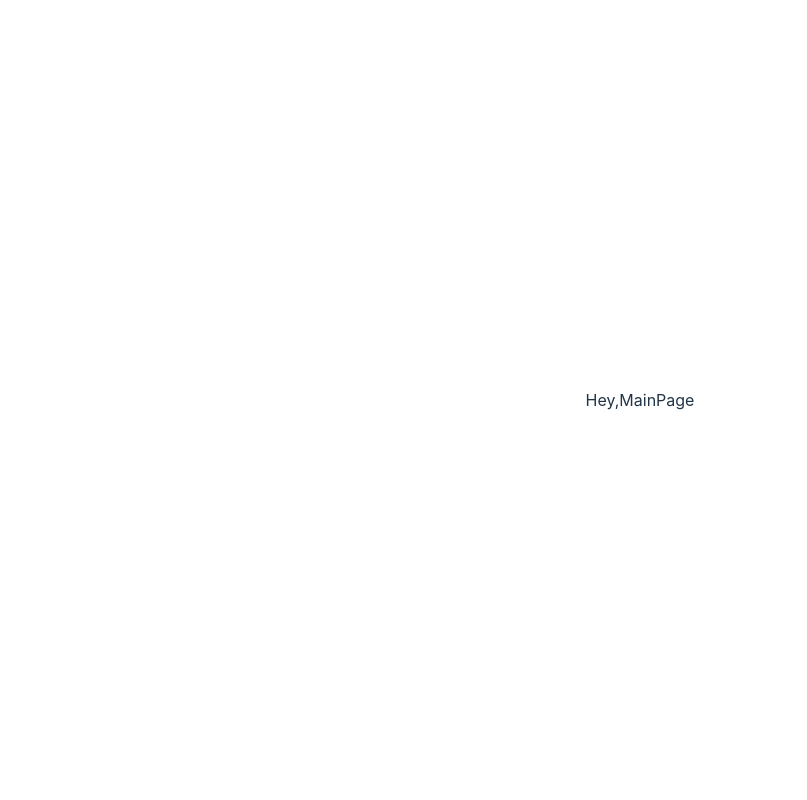
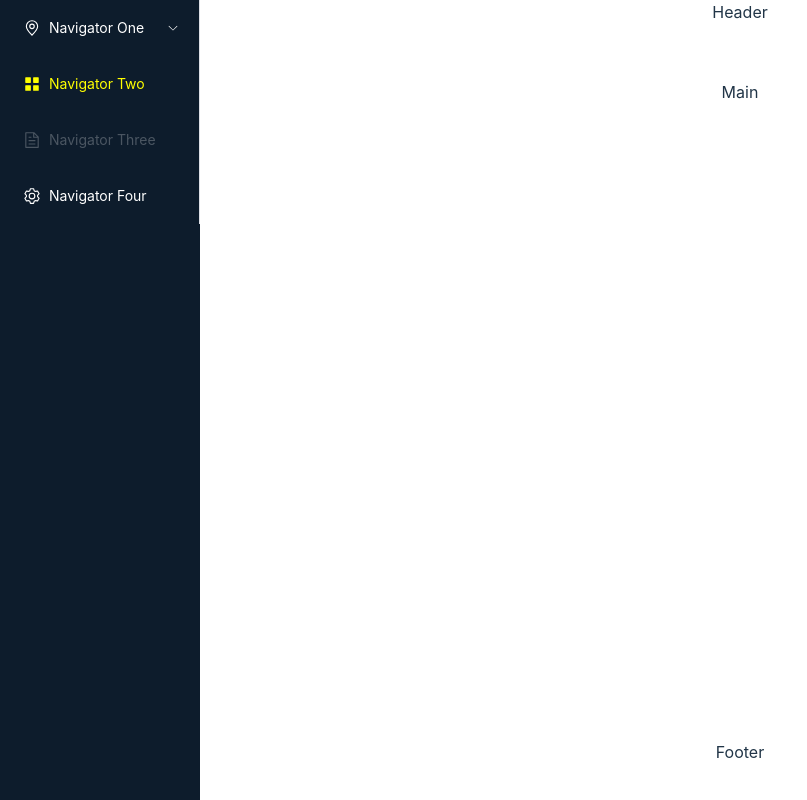
Before and after one commit to Smart-financial-class/PowerMonitor, a Vue app: page / in a window 1280 px wide. Shown: the whole page, without its empty margins (0-807 px from the left). Built offline with nearby package versions, Linux system fonts and the light colour scheme.

Commit message:
引入了Element Plus，对主页进行了布局，同时调整了Eslint的规范

```diff
--- a/index.html
+++ b/index.html
@@ -10,4 +10,12 @@
     <div id="app"></div>
     <script type="module" src="/src/main.js"></script>
   </body>
+  <style>
+    #app {
+      width: 100vw;
+      height: 100vh;
+      padding: 0;
+      margin: 0;
+    }
+  </style>
 </html>
--- a/package.json
+++ b/package.json
@@ -9,18 +9,22 @@
     "preview": "vite preview"
   },
   "dependencies": {
+    "element-plus": "^2.2.16",
     "vue": "^3.2.37",
     "vue-router": "^4.1.5"
   },
   "devDependencies": {
     "@typescript-eslint/eslint-plugin": "^5.0.0",
     "@vitejs/plugin-vue": "^3.1.0",
+    "babel-eslint": "^10.1.0",
     "eslint": "^8.0.1",
     "eslint-config-standard-with-typescript": "^22.0.0",
     "eslint-plugin-import": "^2.25.2",
     "eslint-plugin-n": "^15.0.0",
     "eslint-plugin-promise": "^6.0.0",
     "eslint-plugin-vue": "^9.4.0",
+    "less": "^4.1.3",
+    "less-loader": "^11.0.0",
     "typescript": "*",
     "vite": "^3.1.0"
   }
--- a/src/views/MainPage.vue
+++ b/src/views/MainPage.vue
@@ -2,15 +2,88 @@
 </script>
 
 <template>
-  <div class="page">Hey,MainPage</div>
+  <div class="page">
+    <el-container class="container">
+      <el-aside width="200px">
+        <el-menu
+          active-text-color="yellow"
+          background-color="rgb(13, 28, 44)"
+          text-color="#fff"
+          default-active="2"
+          class="aside-menu"
+          @open="handleOpen"
+          @close="handleClose"
+        >
+          <el-sub-menu index="1">
+            <template #title>
+              <el-icon><location /></el-icon>
+              <span>Navigator One</span>
+            </template>
+            <el-menu-item-group title="Group One">
+              <el-menu-item index="1-1">item one</el-menu-item>
+              <el-menu-item index="1-2">item two</el-menu-item>
+            </el-menu-item-group>
+            <el-menu-item-group title="Group Two">
+              <el-menu-item index="1-3">item three</el-menu-item>
+            </el-menu-item-group>
+            <el-sub-menu index="1-4">
+              <template #title>item four</template>
+              <el-menu-item index="1-4-1">item one</el-menu-item>
+            </el-sub-menu>
+          </el-sub-menu>
+          <el-menu-item index="2">
+            <el-icon><icon-menu /></el-icon>
+            <span>Navigator Two</span>
+          </el-menu-item>
+          <el-menu-item index="3" disabled>
+            <el-icon><document /></el-icon>
+            <span>Navigator Three</span>
+          </el-menu-item>
+          <el-menu-item index="4">
+            <el-icon><setting /></el-icon>
+            <span>Navigator Four</span>
+          </el-menu-item>
+        </el-menu>
+      </el-aside>
+      <el-container>
+        <el-header>Header</el-header>
+        <el-main>Main</el-main>
+        <el-footer>Footer</el-footer>
+      </el-container>
+    </el-container>
+  </div>
 </template>
 
-<script>
-export default {
-  name: 'MainPage'
+<script lang="ts" setup>
+import {
+  Document,
+  Menu as IconMenu,
+  Location,
+  Setting,
+} from '@element-plus/icons-vue'
+const handleOpen = (key: string, keyPath: string[]) => {
+  console.log(key, keyPath)
+}
+const handleClose = (key: string, keyPath: string[]) => {
+  console.log(key, keyPath)
 }
 </script>
 
-<style scoped>
+<style lang="less" scoped>
+.page {
+  width: 100vw;
+  height: 100vh;
 
+  .container {
+    height: 100vh;
+
+    .el-aside {
+      background-color: rgb(13, 28, 44);
+
+      .aside-menu {
+        background-color: rgb(13, 28, 44);
+      }
+    }
+  }
+}
 </style>
```
Also changed, not shown: src/main.js (+6 -1 lines), .eslintrc.cjs, 2 other files (tests, documents, lock files or other folders).
